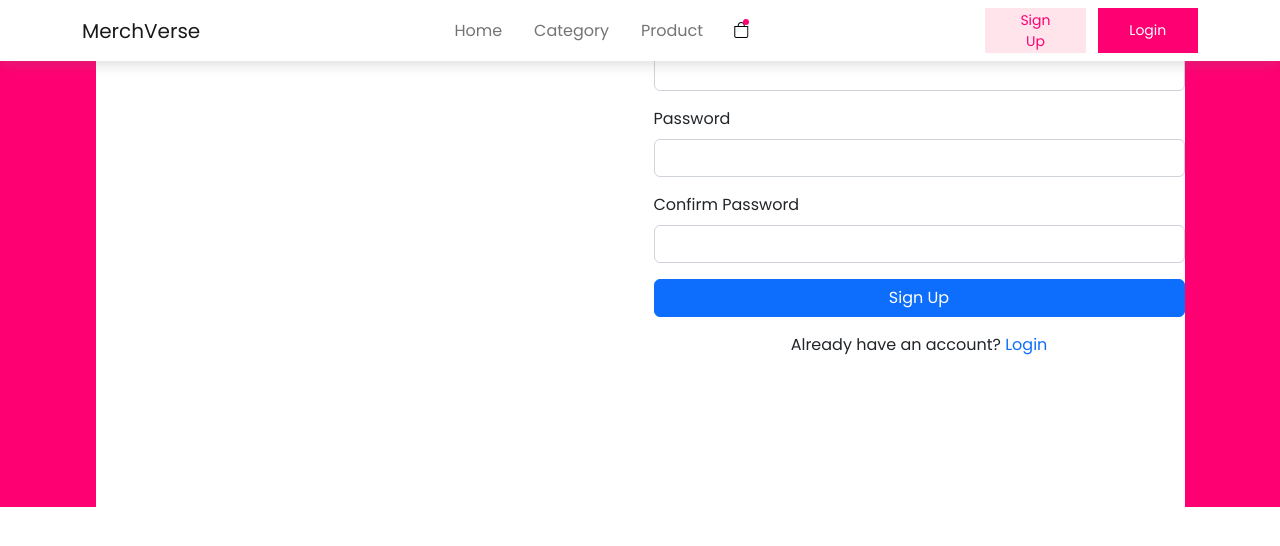
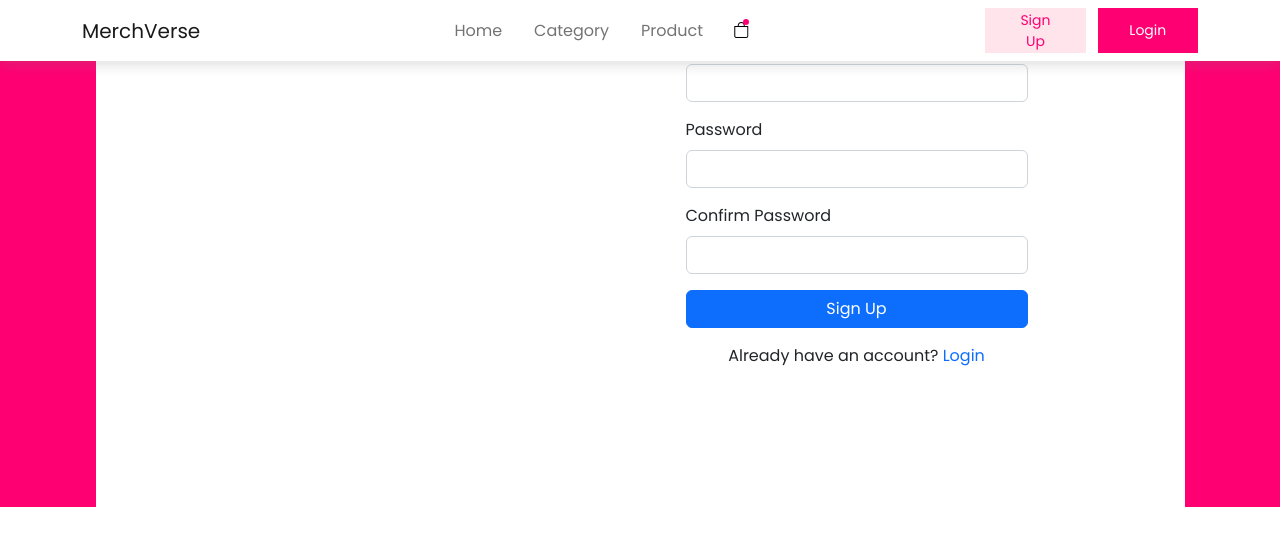
Before and after one commit to arlecchi/ecommerce-website, a React (Create React App) app in the folder frontend/: page /sign-up in a window 1280 px wide. Shown: the top 546 px of the page. Built offline with nearby package versions, Linux system fonts and the light colour scheme.

Commit message:
updates done by lele

```diff
--- a/frontend/src/component/SignUp.js
+++ b/frontend/src/component/SignUp.js
@@ -37,6 +37,8 @@ const SignUp = () => {
             <div className="div">
                 <div className="image" />
                 <div className="create-an-account">
+                    <div className="logo"/>
+                    <div className="content">
                     <form onSubmit={handleSignUp}>
                             {error && <div className="alert alert-danger">{error}</div>}
 
@@ -81,6 +83,7 @@ const SignUp = () => {
                     </div>
                 </div>
             </div>
+        </div>
     );
 };
 
```
Lines whose indentation alone changed are shown as unchanged.
